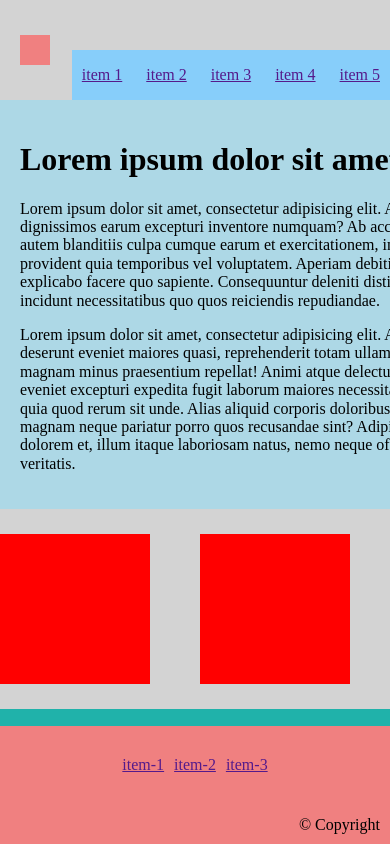
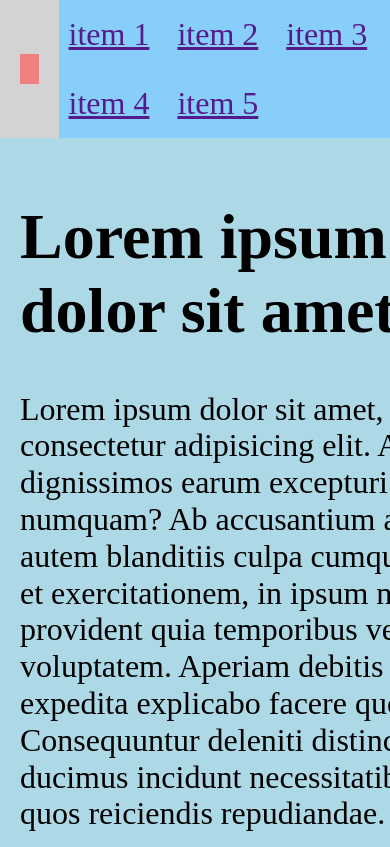
Before and after one commit to pawelkonior/layout_cl_19, a plain HTML site: page index.html in a window 390 px wide. Shown: the top 847 px of the page. Drawn offline with Linux system fonts and the light colour scheme.

Commit message:
rem, em, vh, vw, %, inch introduction

```diff
--- a/src/css/app.css
+++ b/src/css/app.css
@@ -1,3 +1,13 @@
+html, body {
+    font-size: 16px;
+}
+
+@media (max-width: 600px) {
+    html, body {
+        font-size: 32px;
+    }
+}
+
 body {
     display: flex;
     flex-direction: column;
@@ -10,7 +20,7 @@ body {
 
 .box {
     width: 100%;
-    max-width: 980px;
+    max-width: 61.25rem;
     margin-inline: auto;
     background-color: lightcoral;
 }
@@ -100,3 +110,7 @@ body {
     text-align: right;
     padding: 10px;
 }
+
+h1 {
+    font-size: 2rem;
+}
```
